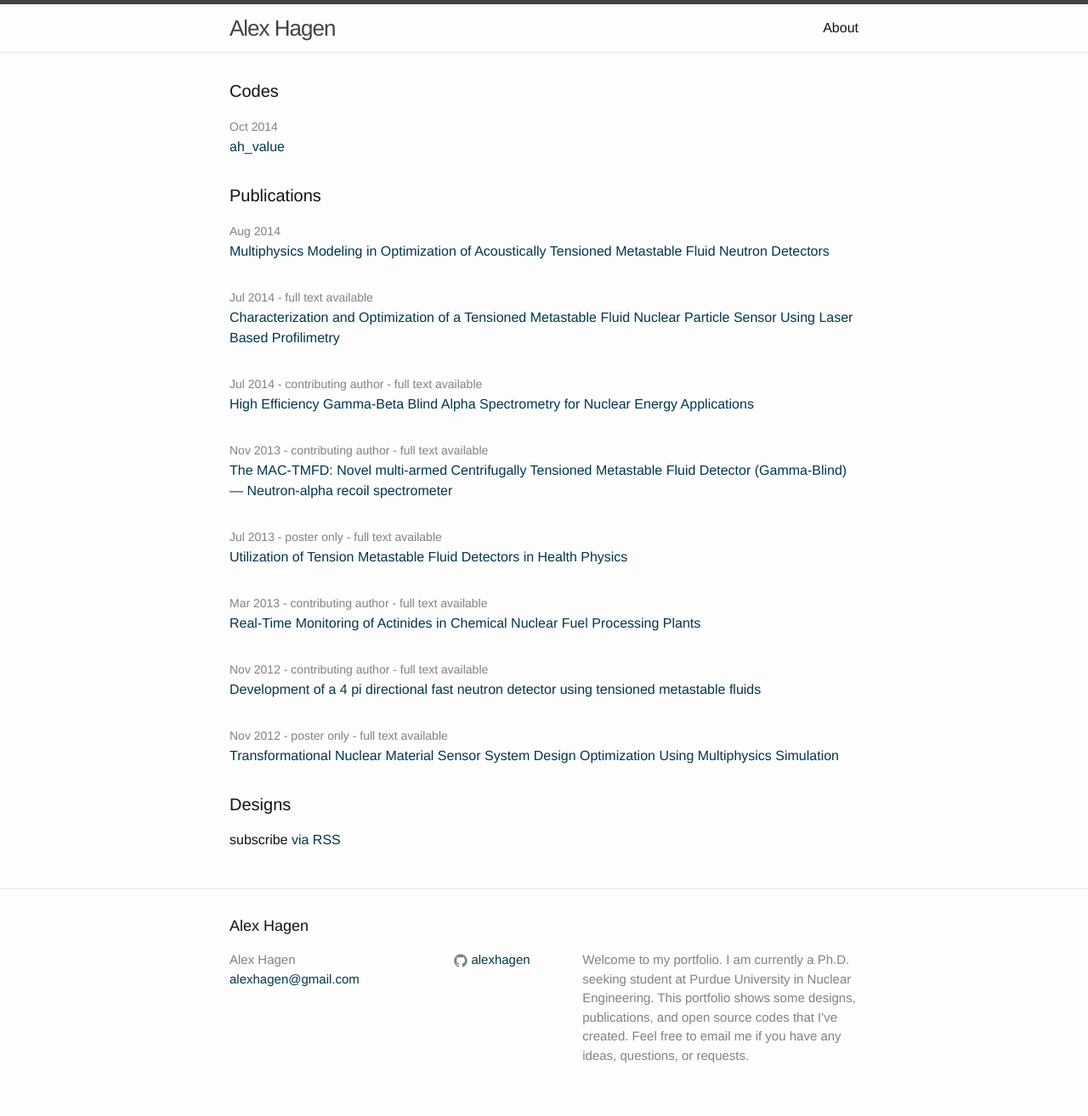
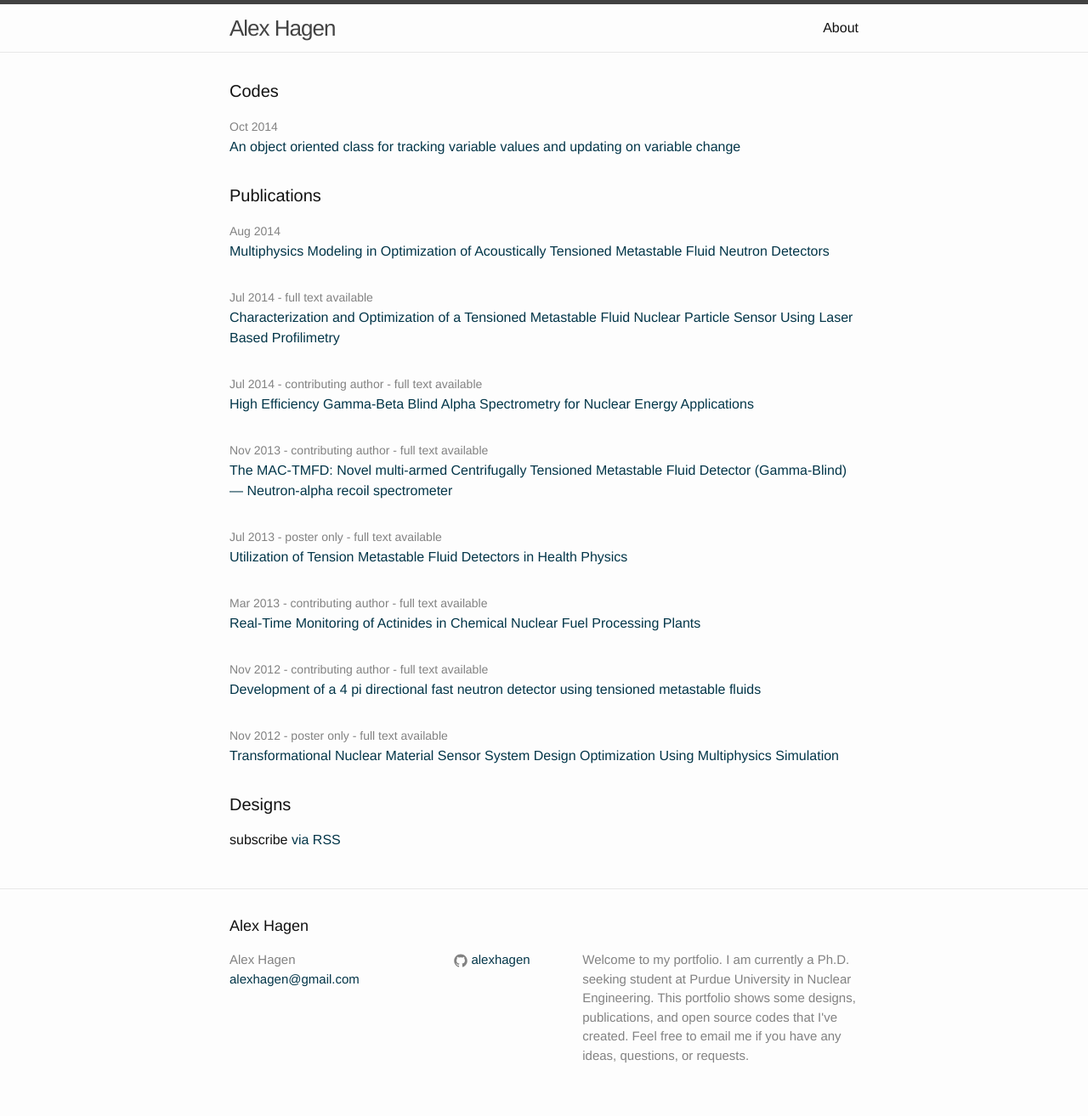
Before and after one commit to alexhagen/alexhagen.github.io, a Jekyll site: the page built from index.html, in a window 1280 px wide. Shown: the whole page at 85% size. Built offline with Jekyll 4.4.1, drawn with Linux system fonts in a browser that asks for light colours.

Commit message:
working on external post

```diff
--- a/_layouts/external.html
+++ b/_layouts/external.html
@@ -3,7 +3,7 @@
   <head>
     <title>{{ page.title }}</title>
 
-    <meta http-equiv="refresh" content="0;url={{ page.external_url }}">
+    <meta http-equiv="refresh" content="0;url={{ site.baseurl }}/{{ page.repo_title }}">
   </head>
   <body><!-- Google Analytics JavaScript --></body>
 </html>
--- a/_posts/code/2014-10-20-ah_value.markdown
+++ b/_posts/code/2014-10-20-ah_value.markdown
@@ -1,6 +1,6 @@
 ---
-title: ah_value
+title: An object oriented class for tracking variable values and updating on variable change
+repo_title: ah_value
 categories: codes
 layout: external
-external_url: ../../../../ah_value
 ---
```
